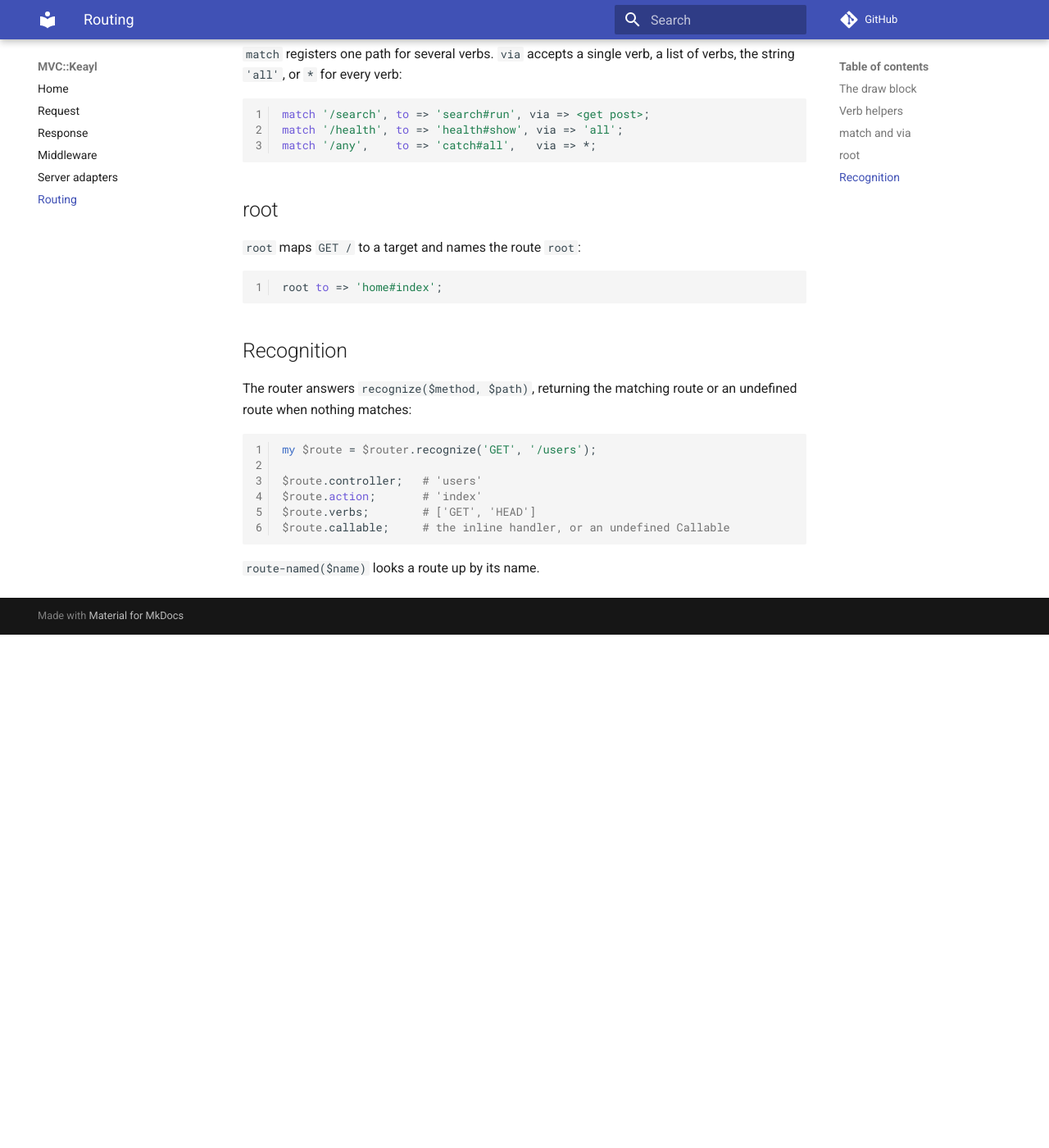
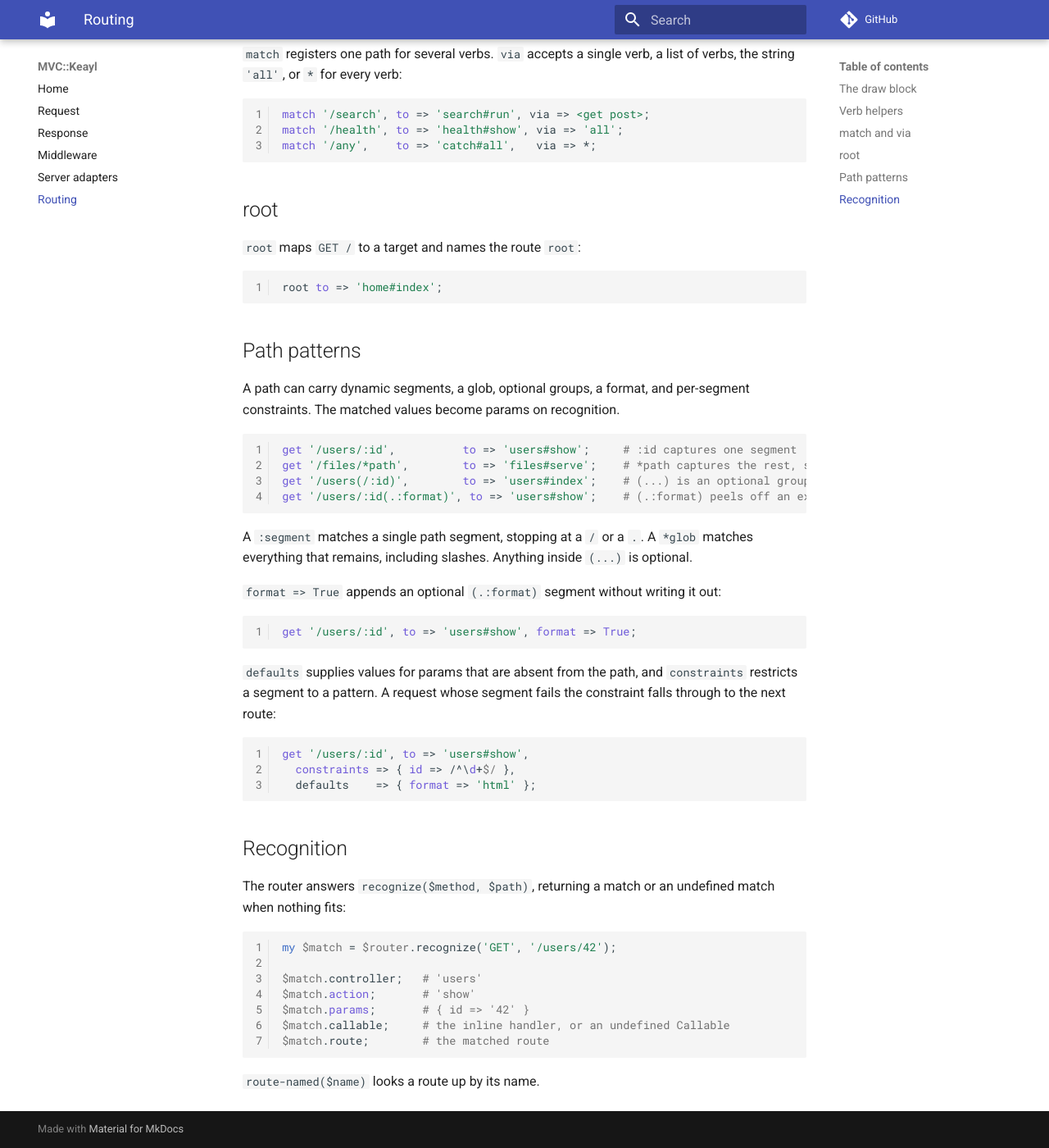
Before and after one commit to gdonald/MVC-Keayl, an MkDocs documentation site: the page built from docs-src/docs/routing.md, in a window 1280 px wide and 1400 px high, scrolled down 1088 px. Shown: the whole window at 82% size. Built offline with MkDocs 1.6.1 and Material for MkDocs 9.7.7, drawn with Linux system fonts in a browser that asks for light colours; comment, search, counter and statistics services are not loaded; before the commit the page ends 1862 px from its top, so only the background shows below that.

Commit message:
Detect route path patterns

````diff
--- a/META6.json
+++ b/META6.json
@@ -30,7 +30,9 @@
     "MVC::Keayl::Response": "lib/MVC/Keayl/Response.rakumod",
     "MVC::Keayl::Router": "lib/MVC/Keayl/Router.rakumod",
     "MVC::Keayl::Routing": "lib/MVC/Keayl/Routing.rakumod",
-    "MVC::Keayl::Routing::Route": "lib/MVC/Keayl/Routing/Route.rakumod"
+    "MVC::Keayl::Routing::PathPattern": "lib/MVC/Keayl/Routing/PathPattern.rakumod",
+    "MVC::Keayl::Routing::Route": "lib/MVC/Keayl/Routing/Route.rakumod",
+    "MVC::Keayl::Routing::RouteMatch": "lib/MVC/Keayl/Routing/RouteMatch.rakumod"
   },
   "resources": [],
   "support": {
--- a/docs-src/docs/routing.md
+++ b/docs-src/docs/routing.md
@@ -64,18 +64,51 @@ match '/any',    to => 'catch#all',   via => *;
 root to => 'home#index';
 ```
 
+## Path patterns
+
+A path can carry dynamic segments, a glob, optional groups, a format, and
+per-segment constraints. The matched values become params on recognition.
+
+```perl6
+get '/users/:id',          to => 'users#show';     # :id captures one segment
+get '/files/*path',        to => 'files#serve';    # *path captures the rest, slashes included
+get '/users(/:id)',        to => 'users#index';    # (...) is an optional group
+get '/users/:id(.:format)', to => 'users#show';    # (.:format) peels off an extension
+```
+
+A `:segment` matches a single path segment, stopping at a `/` or a `.`. A
+`*glob` matches everything that remains, including slashes. Anything inside
+`(...)` is optional.
+
+`format => True` appends an optional `(.:format)` segment without writing it out:
+
+```perl6
+get '/users/:id', to => 'users#show', format => True;
+```
+
+`defaults` supplies values for params that are absent from the path, and
+`constraints` restricts a segment to a pattern. A request whose segment fails the
+constraint falls through to the next route:
+
+```perl6
+get '/users/:id', to => 'users#show',
+  constraints => { id => /^\d+$/ },
+  defaults    => { format => 'html' };
+```
+
 ## Recognition
 
-The router answers `recognize($method, $path)`, returning the matching route or
-an undefined route when nothing matches:
+The router answers `recognize($method, $path)`, returning a match or an
+undefined match when nothing fits:
 
 ```perl6
-my $route = $router.recognize('GET', '/users');
+my $match = $router.recognize('GET', '/users/42');
 
-$route.controller;   # 'users'
-$route.action;       # 'index'
-$route.verbs;        # ['GET', 'HEAD']
-$route.callable;     # the inline handler, or an undefined Callable
+$match.controller;   # 'users'
+$match.action;       # 'show'
+$match.params;       # { id => '42' }
+$match.callable;     # the inline handler, or an undefined Callable
+$match.route;        # the matched route
 ```
 
 `route-named($name)` looks a route up by its name.
````
Also changed, not shown: 9 other files.
